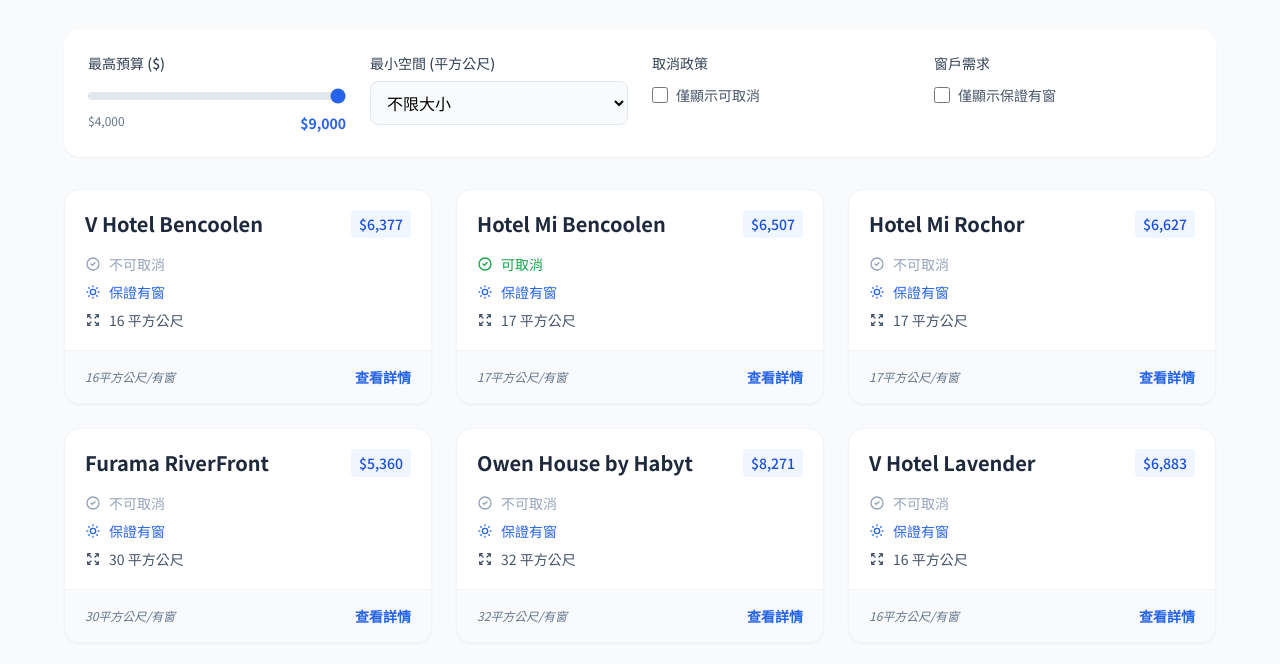
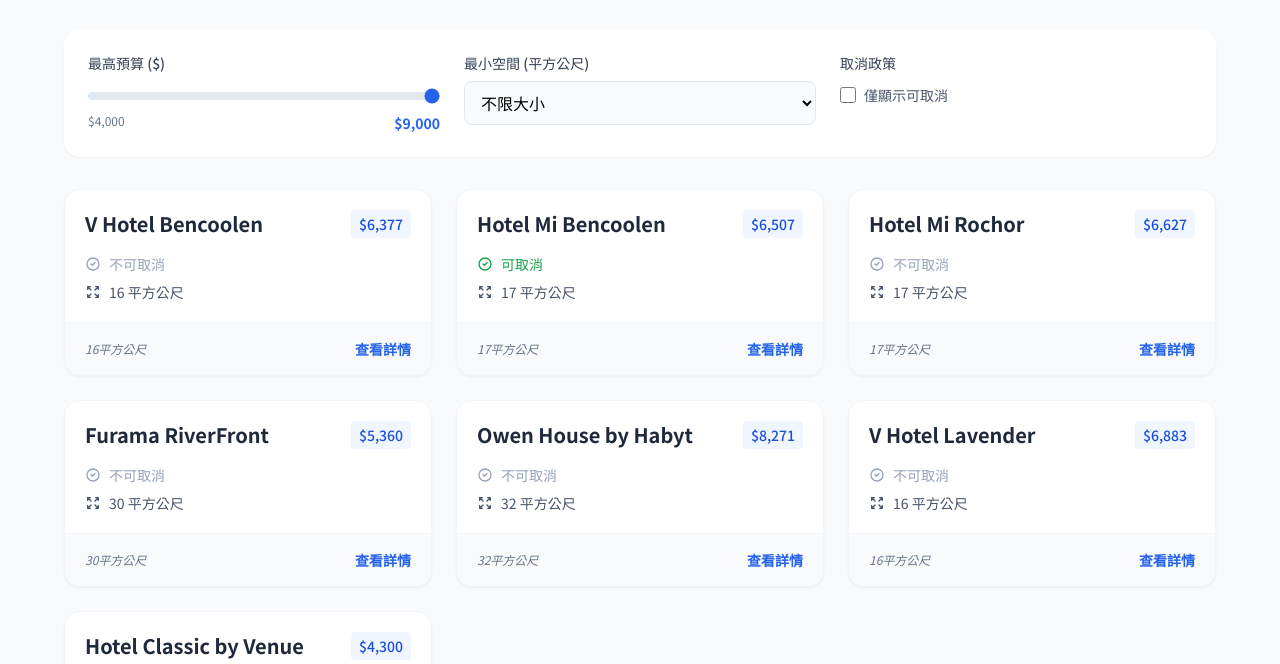
Before and after one commit to Xiaowei6636/Hotel-Choose, a plain HTML site: page index.html in a window 1280 px wide. Shown: the part 103-767 px from the top of the page. Drawn offline with nearby package versions, Linux system fonts and the light colour scheme.

Commit message:
Refactor filter section and remove window option

```diff
--- a/index.html
+++ b/index.html
@@ -27,9 +27,7 @@
             <p class="text-slate-600">根據您的需求篩選最合適的住宿選擇</p>
         </header>
 
-        <!-- 篩選控制區 -->
-        <div class="bg-white p-6 rounded-2xl shadow-sm mb-8 grid grid-cols-1 md:grid-cols-4 gap-6">
-            <!-- 預算範圍 -->
+        <div class="bg-white p-6 rounded-2xl shadow-sm mb-8 grid grid-cols-1 md:grid-cols-3 gap-6">
             <div>
                 <label class="block text-sm font-medium text-slate-700 mb-2">最高預算 ($)</label>
                 <input type="range" id="priceRange" min="4000" max="9000" step="100" value="9000" class="w-full h-2 bg-slate-200 rounded-lg appearance-none cursor-pointer accent-blue-600">
@@ -39,7 +37,6 @@
                 </div>
             </div>
 
-            <!-- 最小坪數 -->
             <div>
                 <label class="block text-sm font-medium text-slate-700 mb-2">最小空間 (平方公尺)</label>
                 <select id="sizeFilter" class="w-full bg-slate-50 border border-slate-200 rounded-lg px-3 py-2 focus:ring-2 focus:ring-blue-500 outline-none">
@@ -50,7 +47,6 @@
                 </select>
             </div>
 
-            <!-- 取消政策 -->
             <div>
                 <label class="block text-sm font-medium text-slate-700 mb-2">取消政策</label>
                 <div class="flex items-center mt-3">
@@ -58,23 +54,11 @@
                     <label for="cancelableOnly" class="ml-2 text-sm text-slate-600">僅顯示可取消</label>
                 </div>
             </div>
-
-            <!-- 窗戶限制 -->
-            <div>
-                <label class="block text-sm font-medium text-slate-700 mb-2">窗戶需求</label>
-                <div class="flex items-center mt-3">
-                    <input type="checkbox" id="windowOnly" class="w-4 h-4 text-blue-600 border-slate-300 rounded focus:ring-blue-500">
-                    <label for="windowOnly" class="ml-2 text-sm text-slate-600">僅顯示保證有窗</label>
-                </div>
-            </div>
         </div>
 
-        <!-- 飯店清單 -->
         <div id="hotelGrid" class="grid grid-cols-1 md:grid-cols-2 lg:grid-cols-3 gap-6">
-            <!-- 飯店卡片將由 JS 生成 -->
-        </div>
+            </div>
 
-        <!-- 無結果提示 -->
         <div id="noResults" class="hidden text-center py-20 text-slate-400">
             <svg class="mx-auto h-12 w-12 mb-4" fill="none" viewBox="0 0 24 24" stroke="currentColor">
                 <path stroke-linecap="round" stroke-linejoin="round" stroke-width="2" d="9.172 9.172a4 4 0 015.656 0M9 10h.01M15 10h.01M21 12a9 9 0 11-18 0 9 9 0 0118 0z" />
@@ -85,13 +69,13 @@
 
     <script>
         const hotels = [
-            { name: "V Hotel Bencoolen", price: 6377, cancelable: false, size: 16, hasWindow: true, note: "16平方公尺/有窗" },
-            { name: "Hotel Mi Bencoolen", price: 6507, cancelable: true, size: 17, hasWindow: true, note: "17平方公尺/有窗" },
-            { name: "Hotel Mi Rochor", price: 6627, cancelable: false, size: 17, hasWindow: true, note: "17平方公尺/有窗" },
-            { name: "Furama RiverFront", price: 5360, cancelable: false, size: 30, hasWindow: true, note: "30平方公尺/有窗" },
-            { name: "Owen House by Habyt", price: 8271, cancelable: false, size: 32, hasWindow: true, note: "32平方公尺/有窗" },
-            { name: "V Hotel Lavender", price: 6883, cancelable: false, size: 16, hasWindow: true, note: "16平方公尺/有窗" },
-            { name: "Hotel Classic by Venue", price: 4300, cancelable: true, size: 18, hasWindow: false, note: "18平方公尺/部份無窗" }
+            { name: "V Hotel Bencoolen", price: 6377, cancelable: false, size: 16, note: "16平方公尺" },
+            { name: "Hotel Mi Bencoolen", price: 6507, cancelable: true, size: 17, note: "17平方公尺" },
+            { name: "Hotel Mi Rochor", price: 6627, cancelable: false, size: 17, note: "17平方公尺" },
+            { name: "Furama RiverFront", price: 5360, cancelable: false, size: 30, note: "30平方公尺" },
+            { name: "Owen House by Habyt", price: 8271, cancelable: false, size: 32, note: "32平方公尺" },
+            { name: "V Hotel Lavender", price: 6883, cancelable: false, size: 16, note: "16平方公尺" },
+            { name: "Hotel Classic by Venue", price: 4300, cancelable: true, size: 18, note: "18平方公尺/部分無窗" }
         ];
 
         const grid = document.getElementById('hotelGrid');
@@ -100,20 +84,17 @@
         const priceDisplay = document.getElementById('priceDisplay');
         const sizeFilter = document.getElementById('sizeFilter');
         const cancelableOnly = document.getElementById('cancelableOnly');
-        const windowOnly = document.getElementById('windowOnly');
 
         function renderHotels() {
             const maxPrice = parseInt(priceRange.value);
             const minSize = parseInt(sizeFilter.value);
             const showCancelableOnly = cancelableOnly.checked;
-            const showWindowOnly = windowOnly.checked;
 
             const filtered = hotels.filter(h => {
                 const priceMatch = h.price <= maxPrice;
                 const sizeMatch = h.size >= minSize || (minSize === 0);
                 const cancelMatch = !showCancelableOnly || h.cancelable;
-                const windowMatch = !showWindowOnly || h.hasWindow;
-                return priceMatch && sizeMatch && cancelMatch && windowMatch;
+                return priceMatch && sizeMatch && cancelMatch;
             });
 
             grid.innerHTML = '';
@@ -135,10 +116,6 @@
                                 <div class="flex items-center text-sm ${h.cancelable ? 'text-green-600' : 'text-slate-400'}">
                                     <svg class="w-4 h-4 mr-2" fill="none" stroke="currentColor" viewBox="0 0 24 24"><path stroke-linecap="round" stroke-linejoin="round" stroke-width="2" d="M9 12l2 2 4-4m6 2a9 9 0 11-18 0 9 9 0 0118 0z"></path></svg>
                                     ${h.cancelable ? '可取消' : '不可取消'}
-                                </div>
-                                <div class="flex items-center text-sm ${h.hasWindow ? 'text-blue-600' : 'text-amber-600'}">
-                                    <svg class="w-4 h-4 mr-2" fill="none" stroke="currentColor" viewBox="0 0 24 24"><path stroke-linecap="round" stroke-linejoin="round" stroke-width="2" d="M12 3v1m0 16v1m9-9h-1M4 12H3m15.364 6.364l-.707-.707M6.343 6.343l-.707-.707m12.728 0l-.707.707M6.343 17.657l-.707.707M16 12a4 4 0 11-8 0 4 4 0 018 0z"></path></svg>
-                                    ${h.hasWindow ? '保證有窗' : '部份無窗'}
                                 </div>
                                 <div class="flex items-center text-sm text-slate-600">
                                     <svg class="w-4 h-4 mr-2" fill="none" stroke="currentColor" viewBox="0 0 24 24"><path stroke-linecap="round" stroke-linejoin="round" stroke-width="2" d="M4 8V4m0 0h4M4 4l5 5m11-1V4m0 0h-4m4 0l-5 5M4 16v4m0 0h4m-4 0l5-5m11 5l-5-5m5 5v-4m0 4h-4"></path></svg>
@@ -163,7 +140,6 @@
         });
         sizeFilter.addEventListener('change', renderHotels);
         cancelableOnly.addEventListener('change', renderHotels);
-        windowOnly.addEventListener('change', renderHotels);
 
         // 初始渲染
         renderHotels();
```
